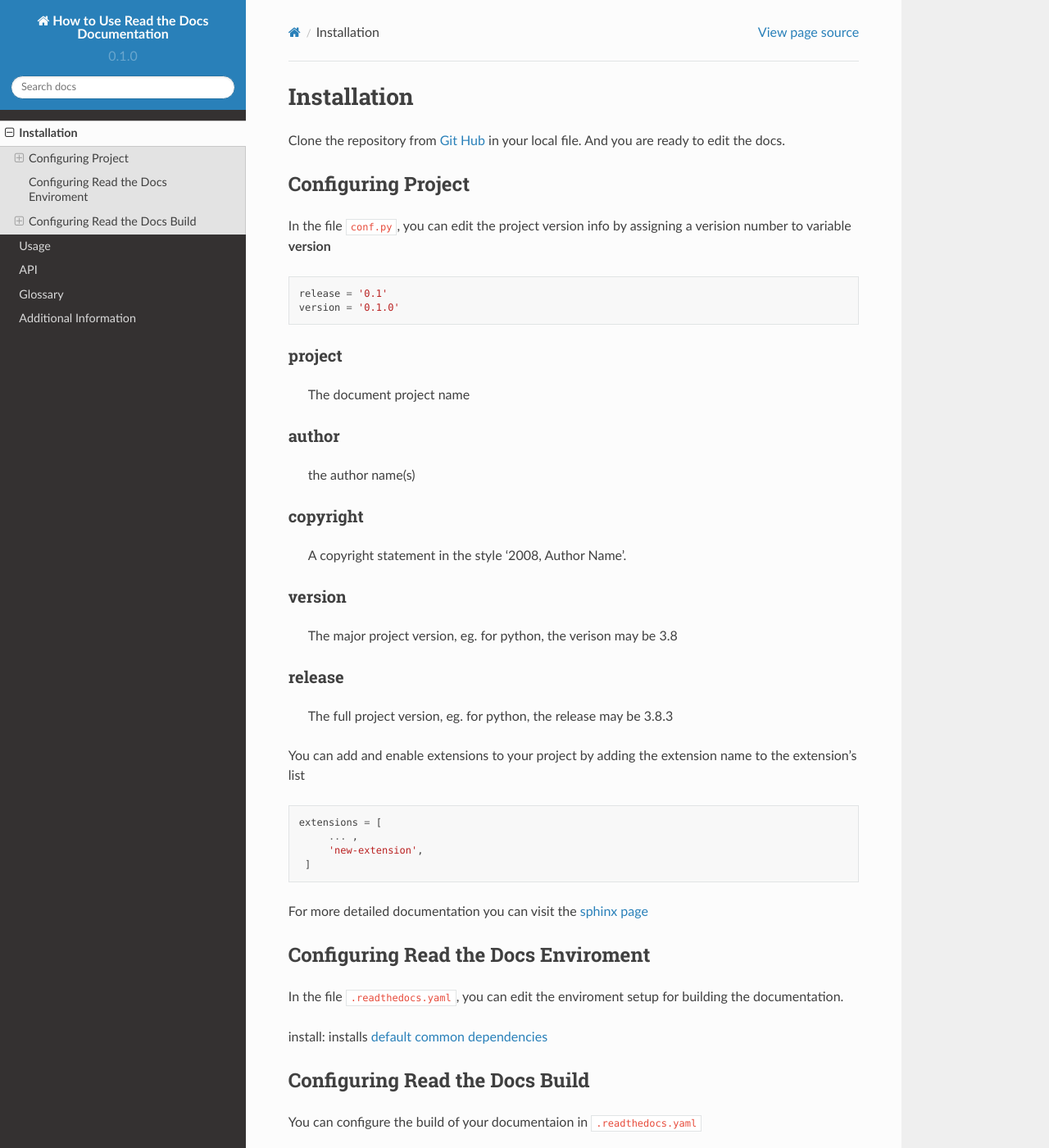
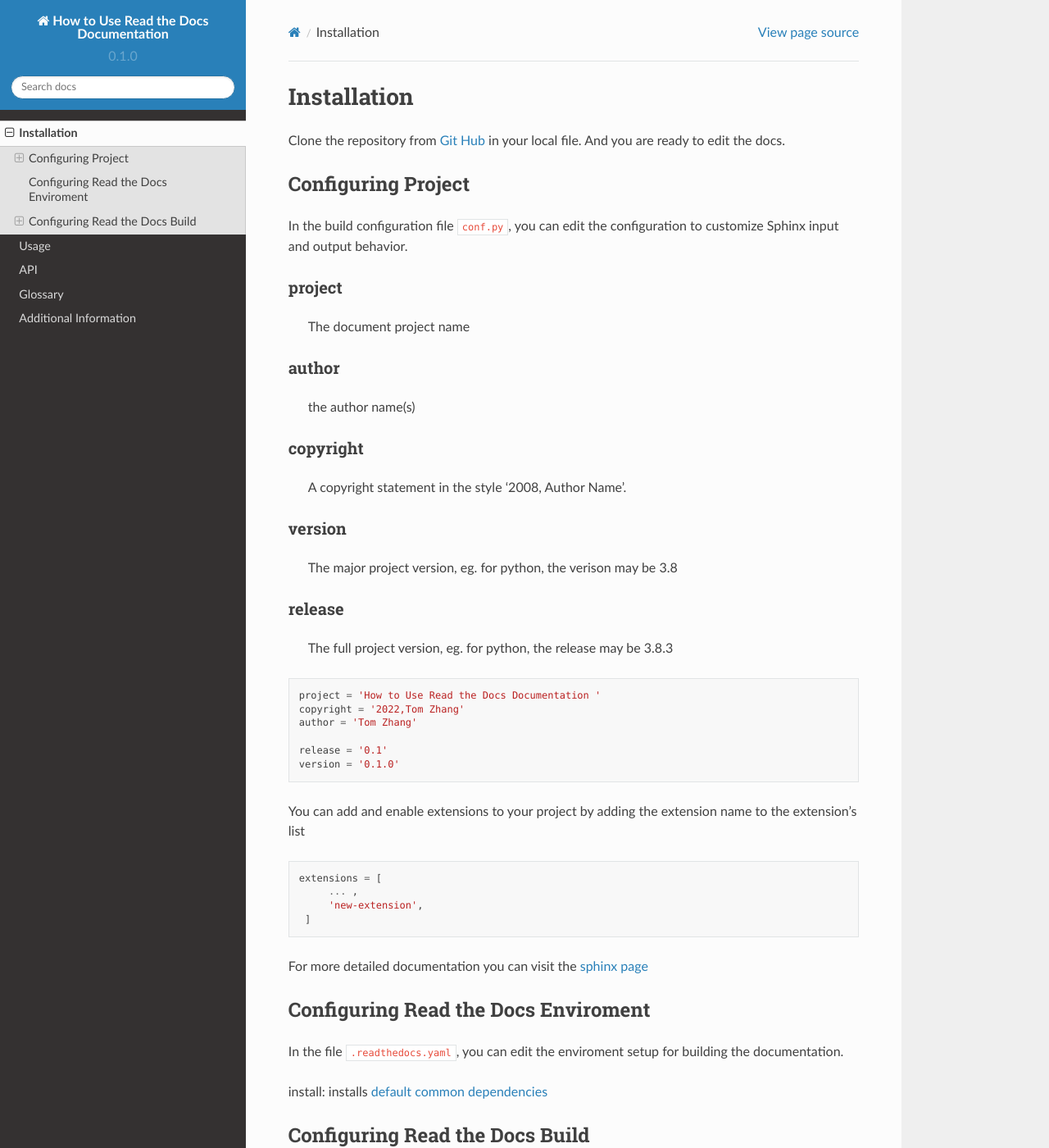
Before and after one commit to mza79/rtd-tutorial, a Sphinx documentation site: the page built from docs/source/installation.rst, in a window 1280 px wide and 1400 px high. Shown: the whole window at 82% size. Built offline with Sphinx 7.4.7 and the Read the Docs theme 2.0.0, drawn with Linux system fonts in a browser that asks for light colours.

Commit message:
refactored content

```diff
--- a/docs/source/installation.rst
+++ b/docs/source/installation.rst
@@ -7,13 +7,8 @@ And you are ready to edit the docs.
 Configuring Project
 -------------------
 
-In the file ``conf.py``, you can edit the project version info by
-assigning a verision number to variable **version**
-
-.. code-block:: python
-
-    release = '0.1'
-    version = '0.1.0'
+In the build configuration file ``conf.py``, you can edit the configuration
+to customize Sphinx input and output behavior.
 
 project
 """""""
@@ -34,6 +29,15 @@ version
 release
 """"""
     The full project version, eg. for python, the release may be 3.8.3
+
+.. code-block:: python
+
+    project = 'How to Use Read the Docs Documentation '
+    copyright = '2022,Tom Zhang'
+    author = 'Tom Zhang'
+
+    release = '0.1'
+    version = '0.1.0'
 
 
 You can add and enable extensions to your project by adding the extension name
```
